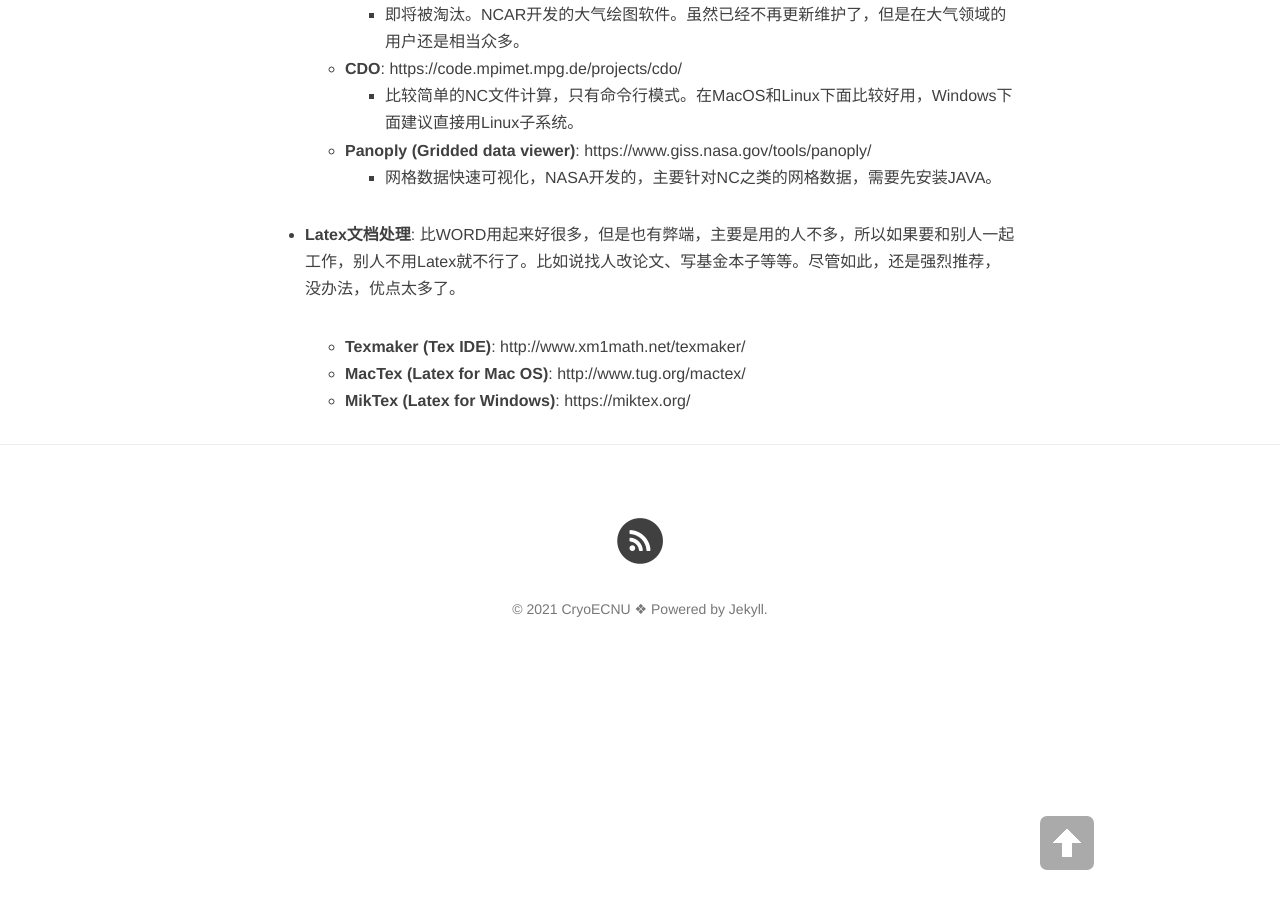
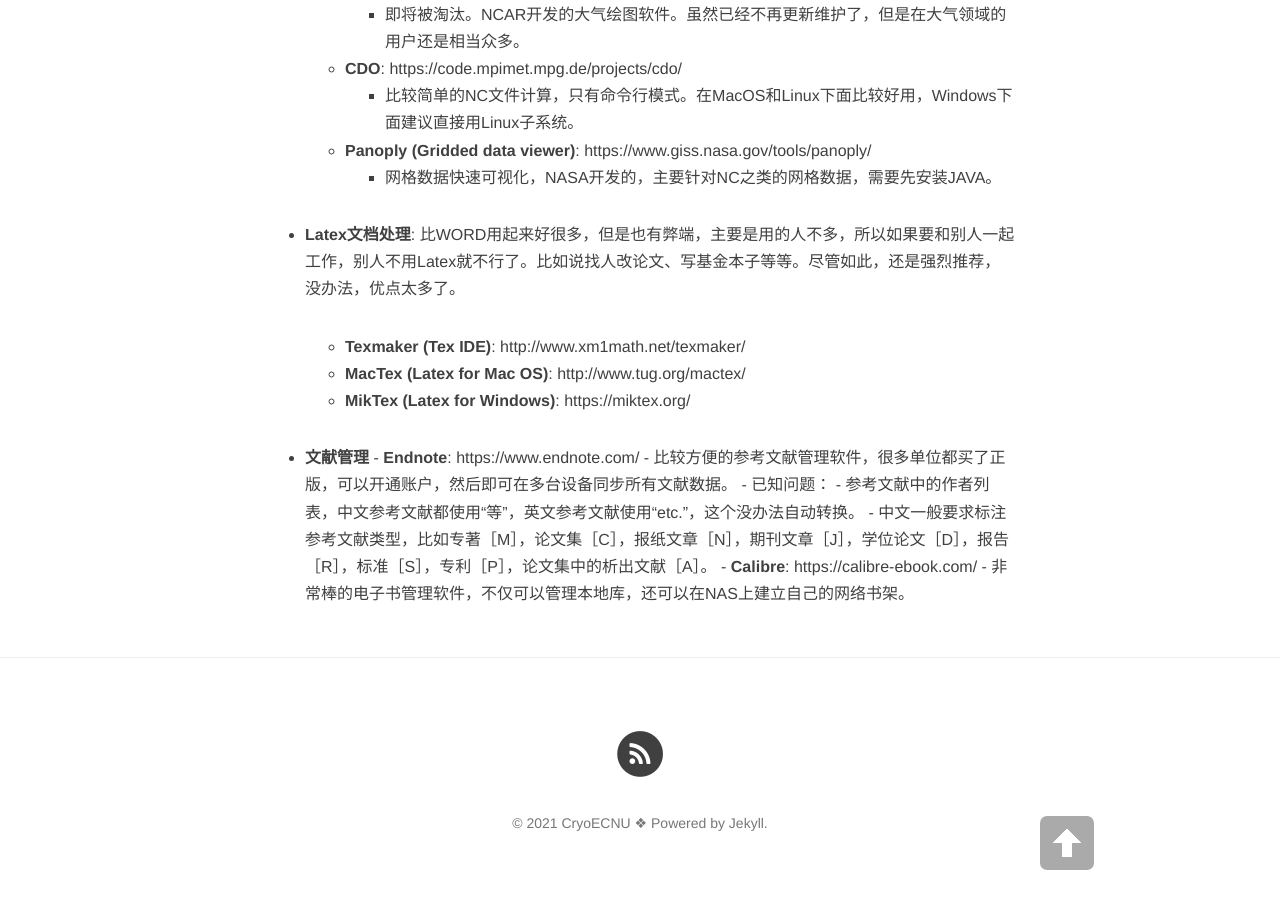
Before and after one commit to CryoECNU/cryoecnu.github.io, a Jekyll site: the page built from xtech.md, in a window 1280 px wide and 900 px high, scrolled down 969 px. Built offline with Jekyll 4.4.1, drawn with Linux system fonts in a browser that asks for light colours; nearby versions of some CDN libraries.

Commit message:
Update xtech.md

```diff
--- a/xtech.md
+++ b/xtech.md
@@ -39,3 +39,12 @@
 	- **Texmaker (Tex IDE)**: [http://www.xm1math.net/texmaker/](http://www.xm1math.net/texmaker/)
 	- **MacTex (Latex for Mac OS)**: [http://www.tug.org/mactex/](http://www.tug.org/mactex/)
 	- **MikTex (Latex for Windows)**: [https://miktex.org/](https://miktex.org/)
+
+- **文献管理**
+      - **Endnote**: [https://www.endnote.com/](https://www.endnote.com/)
+      	   - 比较方便的参考文献管理软件，很多单位都买了正版，可以开通账户，然后即可在多台设备同步所有文献数据。
+      	   - 已知问题：
+      	      - 参考文献中的作者列表，中文参考文献都使用“等”，英文参考文献使用“etc.”，这个没办法自动转换。
+      	      - 中文一般要求标注参考文献类型，比如专著［M］，论文集［C］，报纸文章［N］，期刊文章［J］，学位论文［D］，报告［R］，标准［S］，专利［P］，论文集中的析出文献［A］。
+      - **Calibre**: [https://calibre-ebook.com/](https://calibre-ebook.com/)
+         - 非常棒的电子书管理软件，不仅可以管理本地库，还可以在NAS上建立自己的网络书架。
```
